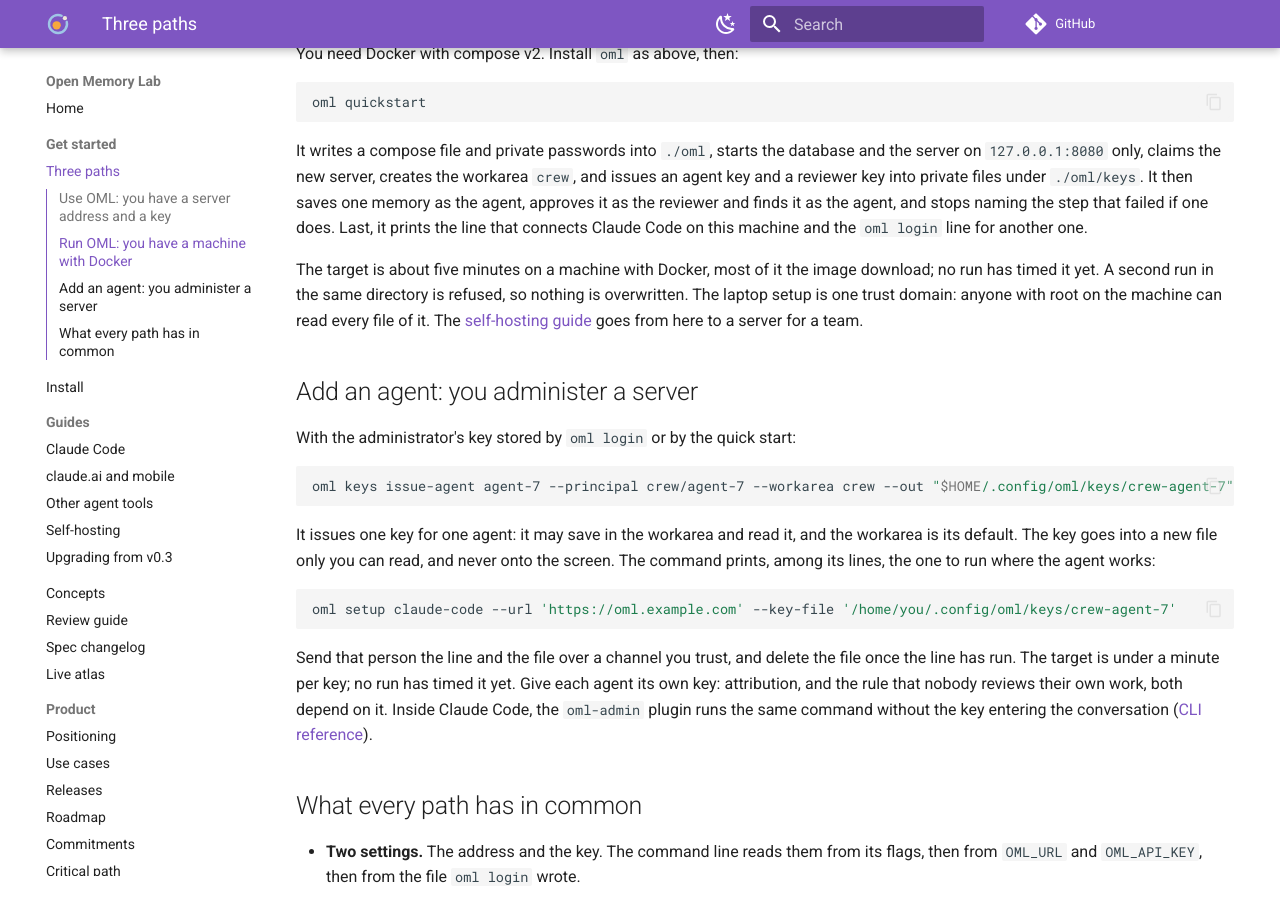
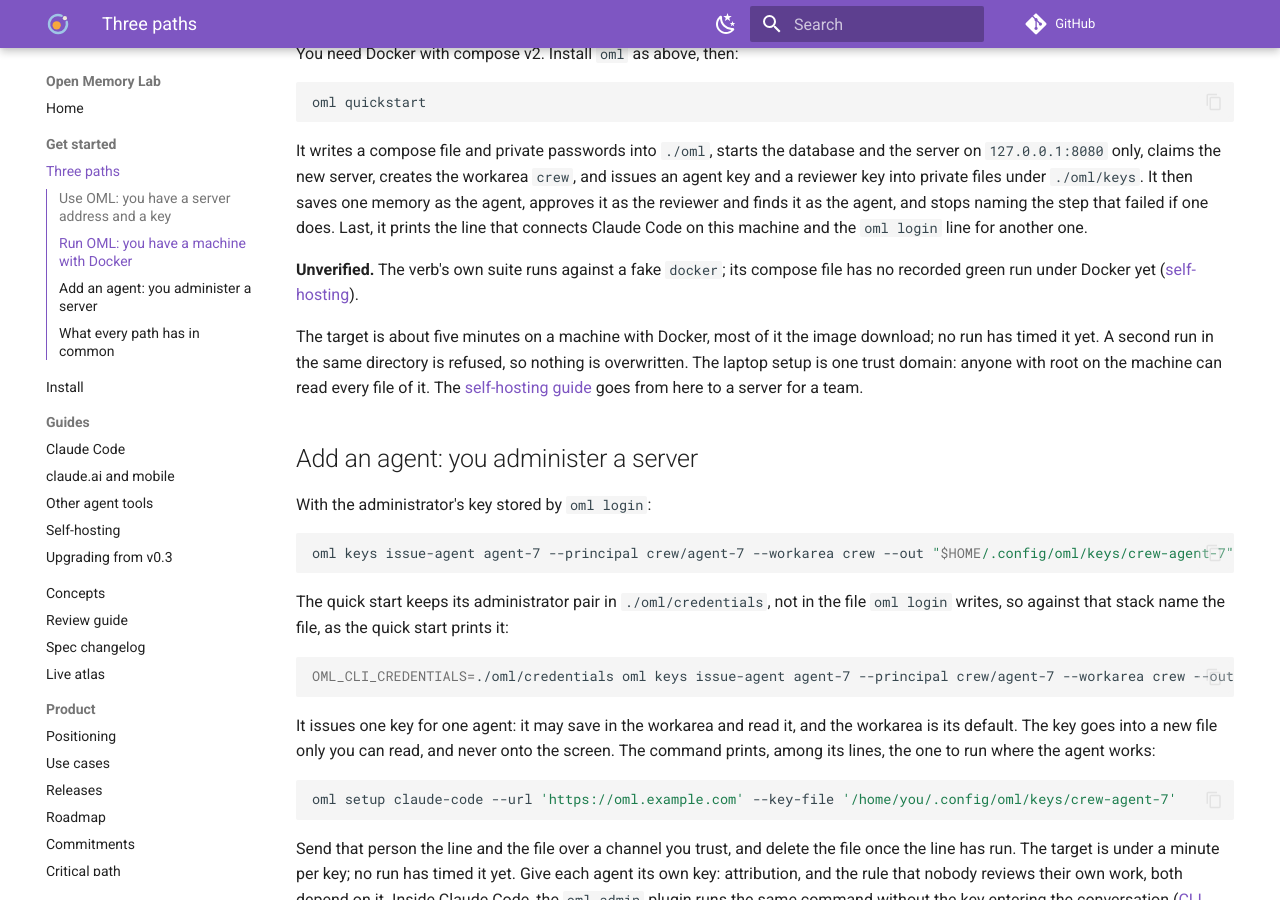
Before and after one commit to e8kor/open-memory-lab, an MkDocs documentation site: the page built from docs/start/index.md, in a window 1280 px wide and 900 px high, scrolled down 946 px. Built offline with MkDocs 1.6.1 and Material for MkDocs 9.7.7, drawn with Linux system fonts in a browser that asks for light colours; comment, search, counter and statistics services are not loaded.

Commit message:
The v0.4.0 pages mark the connect flow's end-to-end suites and oml quickstart's compose run as unverified until a green run is recorded, keep the compose file to one person's laptop, and name OML_CLI_CREDENTIALS=./oml/credentials for admin verbs against the quick start's stack (ADR-0018 d3, ADR-0041 d9, ADR-0031)
The oauth_flow and connect_flow suites and the quick start's compose file have no recorded green run: the suites skip where the database role cannot create roles, and the branch has no CI run, so ADR-0018 d3 requires the unverified marker the pages had dropped. The compose file hard-codes development passwords and listens on 127.0.0.1, so it serves one laptop, not a team. The quick start keeps its admin pair in its own credentials file, so an issuance run without OML_CLI_CREDENTIALS reads the user's file, which after oml login holds the agent key and is refused.

````diff
--- a/docs/start/index.md
+++ b/docs/start/index.md
@@ -61,6 +61,9 @@
 failed if one does. Last, it prints the line that connects Claude Code on this machine and the
 `oml login` line for another one.
 
+**Unverified.** The verb's own suite runs against a fake `docker`; its compose file has no
+recorded green run under Docker yet ([self-hosting](../guides/self-hosting.md)).
+
 The target is about five minutes on a machine with Docker, most of it the image download; no run
 has timed it yet. A second run in the same directory is refused, so nothing is overwritten. The
 laptop setup is one trust domain: anyone with root on the machine can read every file of it. The
@@ -68,10 +71,17 @@
 
 ## Add an agent: you administer a server
 
-With the administrator's key stored by `oml login` or by the quick start:
+With the administrator's key stored by `oml login`:
 
 ```sh
 oml keys issue-agent agent-7 --principal crew/agent-7 --workarea crew --out "$HOME/.config/oml/keys/crew-agent-7"
+```
+
+The quick start keeps its administrator pair in `./oml/credentials`, not in the file `oml login`
+writes, so against that stack name the file, as the quick start prints it:
+
+```sh
+OML_CLI_CREDENTIALS=./oml/credentials oml keys issue-agent agent-7 --principal crew/agent-7 --workarea crew --out "$HOME/.config/oml/keys/crew-agent-7"
 ```
 
 It issues one key for one agent: it may save in the workarea and read it, and the workarea is its
````
Also changed, not shown: README.md (+6 -5 lines), docs/guides/claude-ai-and-mobile.md (+5 -3 lines), docs/guides/self-hosting.md (+2 -0 lines), docs/product/roadmap.md (+1 -1 lines), plugins/oml-admin/README.md (+2 -1 lines).
